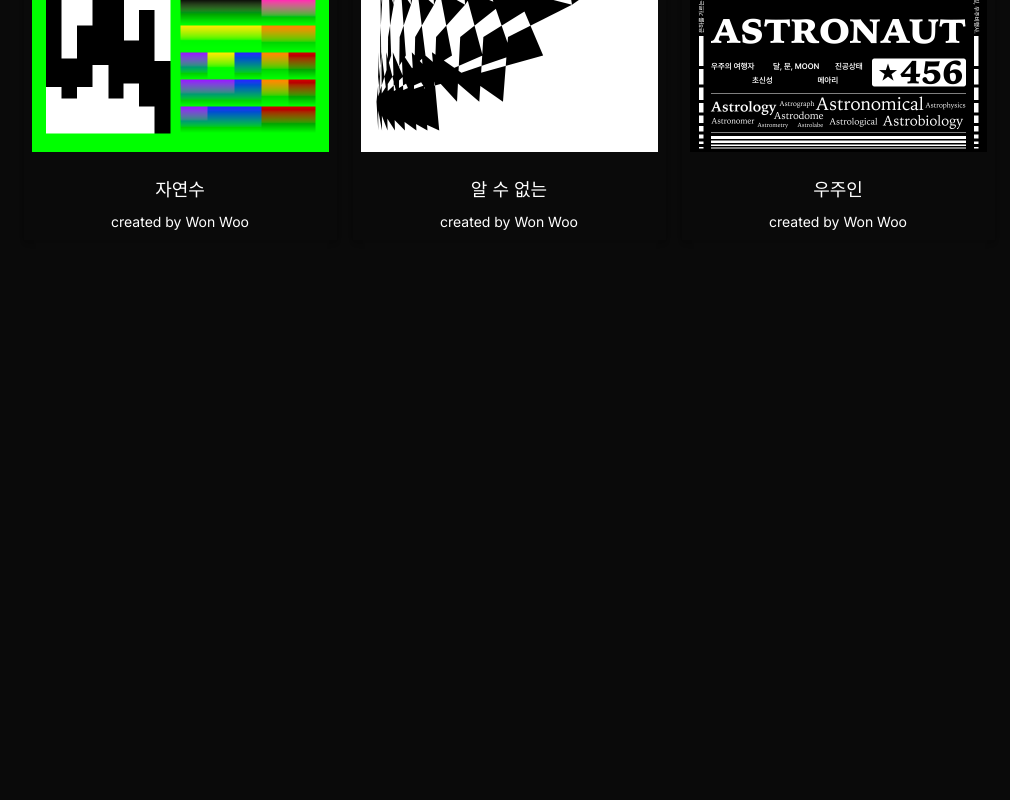
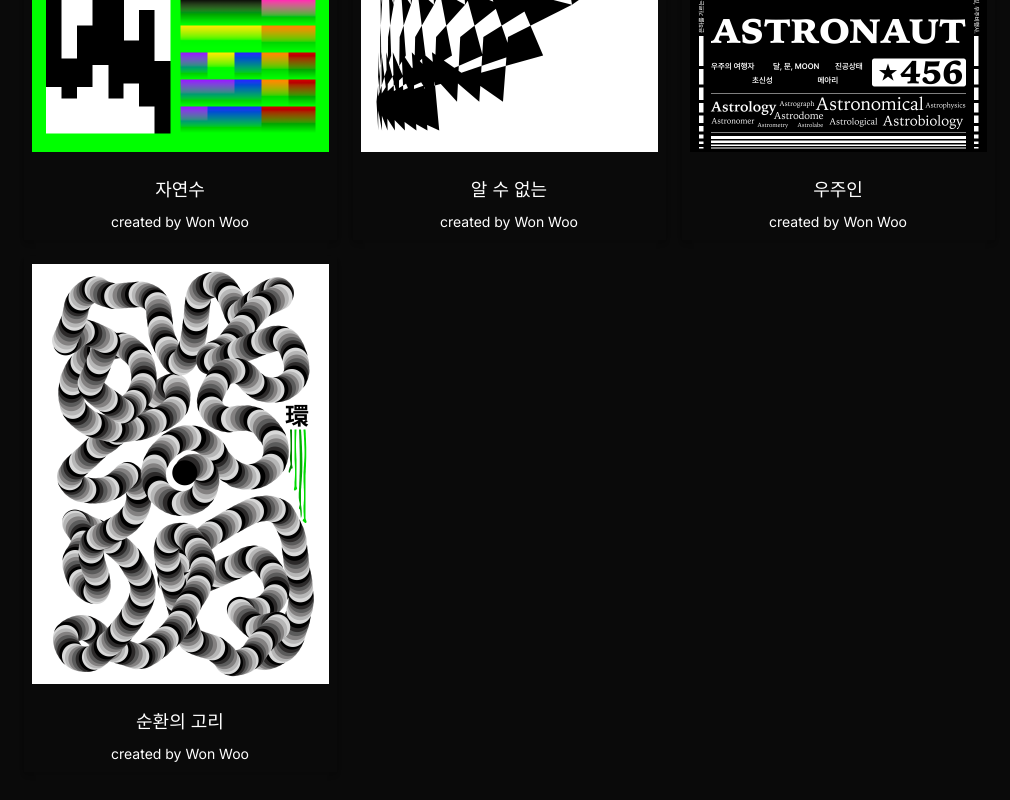
Before and after one commit to thewoowon/wons-studio, a Next.js app: page / in a window 1280 px wide. Shown: the part 1559-2359 px from the top of the page, without its empty margins (131-1141 px from the left). Before the commit the page ends 1895 px from the top, so only its background shows below. Built offline with nearby package versions, Linux system fonts and the light colour scheme.

Commit message:
feat: add new ring

```diff
--- a/app/page.tsx
+++ b/app/page.tsx
@@ -41,6 +41,10 @@ const collection = [
   {
     title: "우주인",
     src: "/images/astronaut_1.png",
+  },
+  {
+    title: "순환의 고리",
+    src: "/images/ring_main_1.png",
   },
 ];
 
--- a/components/OpacityCarousel.tsx
+++ b/components/OpacityCarousel.tsx
@@ -80,6 +80,10 @@ const board: {
       "https://imagedelivery.net/6qzLODAqs2g1LZbVYqtuQw/d61760be-1538-4780-b7e4-4d189f341d00/public",
     ],
   },
+  {
+    description: "윤회와 인과율의 개념",
+    collection: [],
+  },
 ];
 
 type OpacityCarouselProps = {
```
Also changed, not shown: public/images/ring_main_1.png (added).
